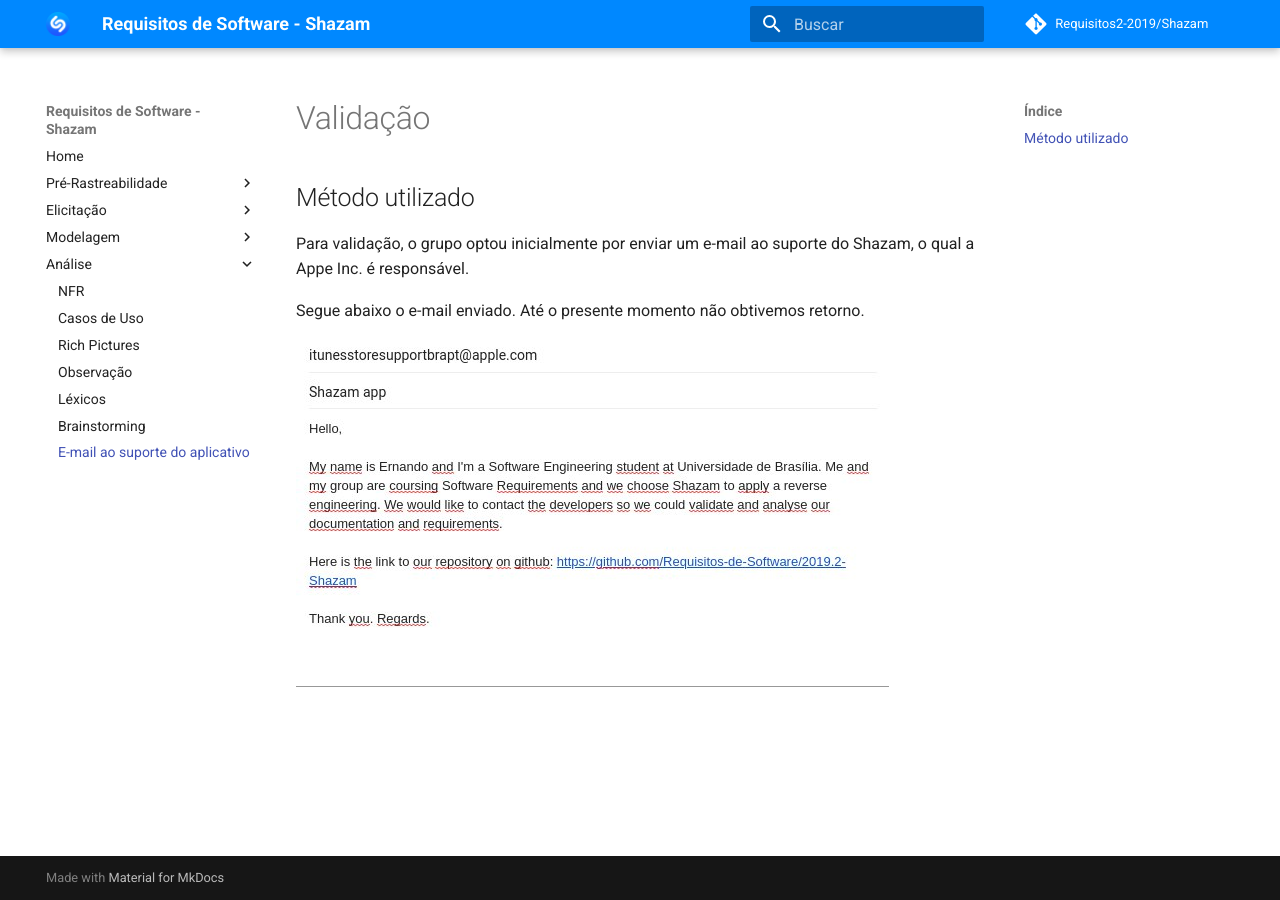
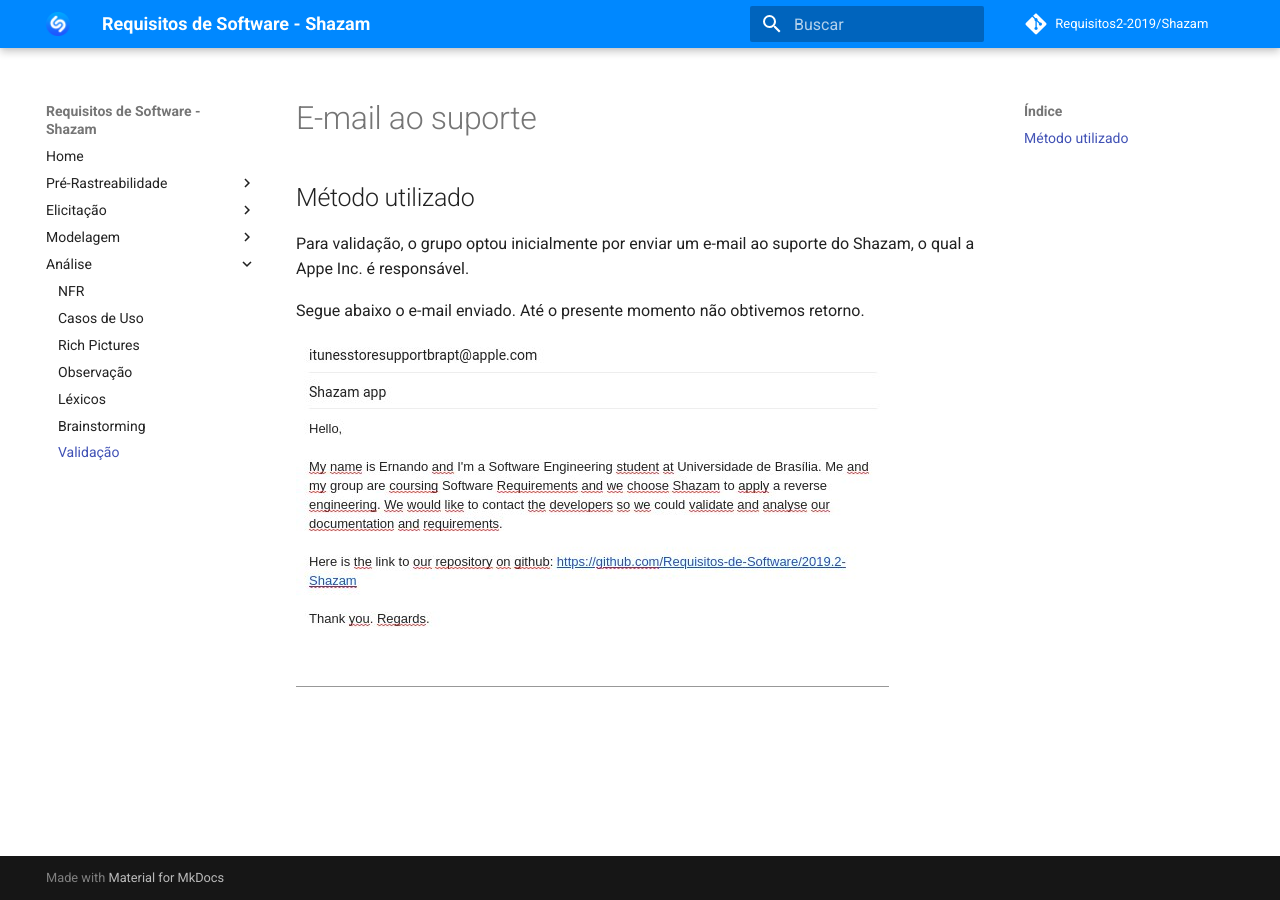
Before and after one commit to Wictorgirardi/2019.2-Shazam, an MkDocs documentation site: the page built from docs/analise/email_suporte.md, in a window 1280 px wide. Built offline with MkDocs 1.6.1 and Material for MkDocs 9.7.7, drawn with Linux system fonts in a browser that asks for light colours; comment, search, counter and statistics services are not loaded.

Commit message:
subindo alterações em verificação

```diff
--- a/docs/analise/email_suporte.md
+++ b/docs/analise/email_suporte.md
@@ -6,4 +6,4 @@
 
 Segue abaixo o e-mail enviado. Até o presente momento não obtivemos retorno.
 
-![email](../../imgs/validacao.jpg)
+![email](../imgs/validacao.jpg)
--- a/mkdocs.yml
+++ b/mkdocs.yml
@@ -32,7 +32,7 @@
     - Observação: 'analise/observacao.md'
     - Léxicos: 'analise/lexicos.md'
     - Brainstorming: 'analise/brainstorming.md'
-    - E-mail ao suporte do aplicativo: 'analise/email_suporte.md'
+    - Validação: 'analise/email_suporte.md'
 
 
 
```
Also changed, not shown: other parts of docs/analise/email_suporte.md (+1 -1 lines).
